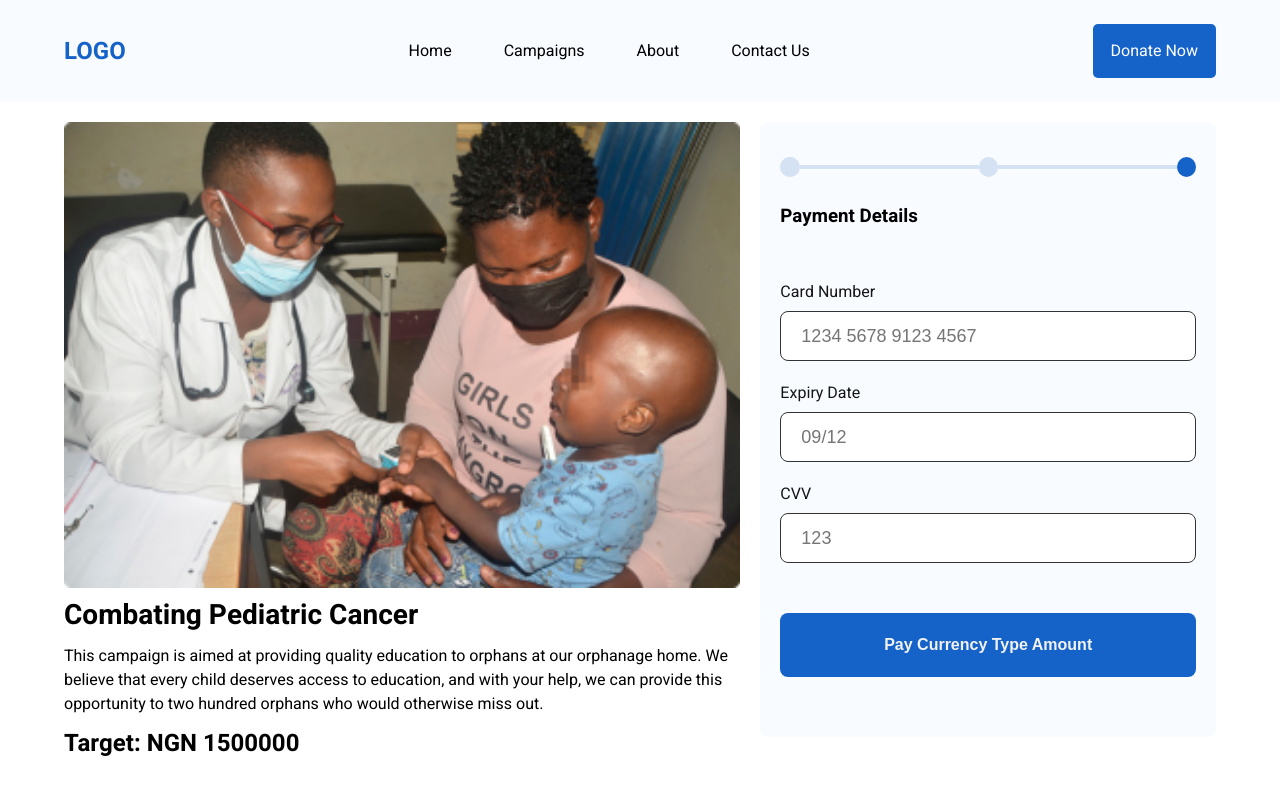
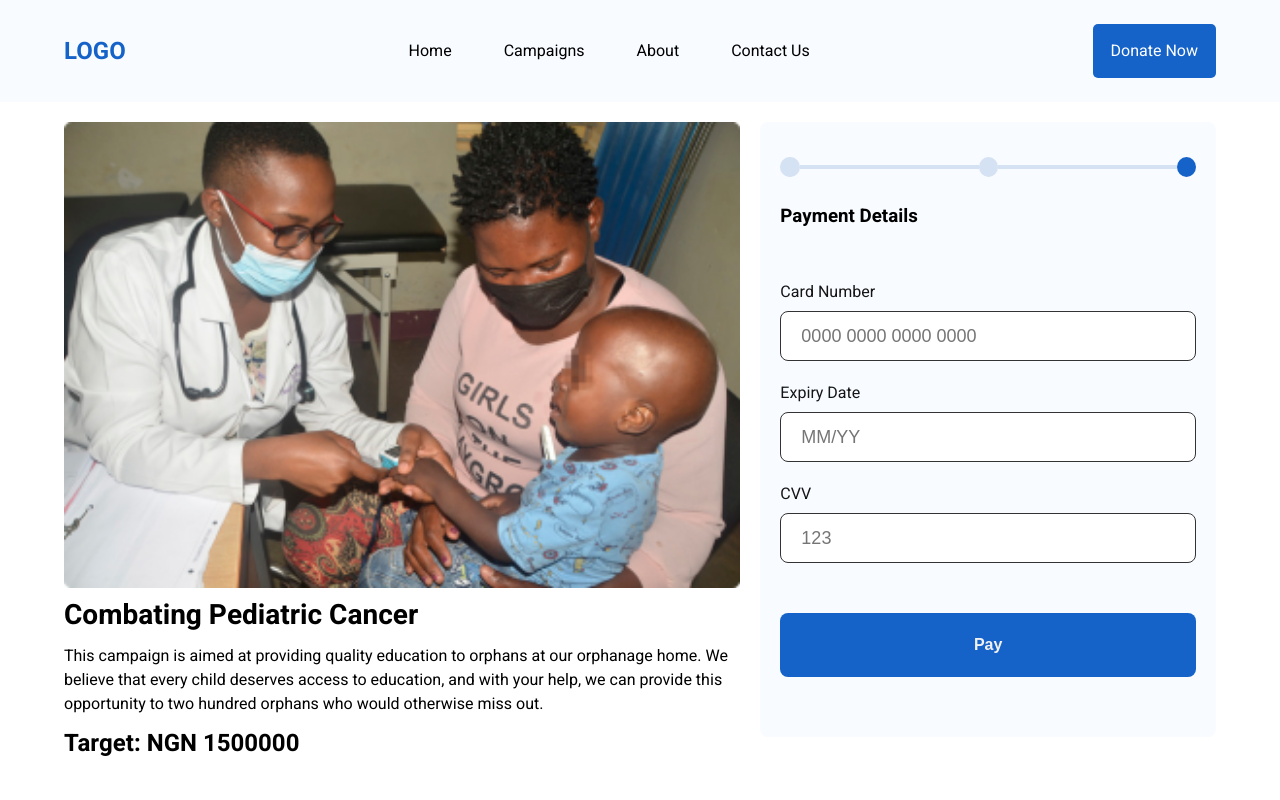
Before and after one commit to a-ww2-er/helphub, a React (Create React App) app: page /donation/payment/1 in a window 1280 px wide. Shown: the top 800 px of the page. Built offline with nearby package versions, Linux system fonts and the light colour scheme.

Commit message:
added paystack function

```diff
--- a/package.json
+++ b/package.json
@@ -3,6 +3,7 @@
   "version": "0.1.0",
   "private": true,
   "dependencies": {
+    "@paystack/inline-js": "^2.12.6",
     "@testing-library/jest-dom": "^5.16.5",
     "@testing-library/react": "^13.4.0",
     "@testing-library/user-event": "^13.5.0",
--- a/src/components/payment-details/payment-details.jsx
+++ b/src/components/payment-details/payment-details.jsx
@@ -13,38 +13,40 @@ import Navbar from "../navbar/navbar-component";
 export default function PaymentDetail() {
   const [showModal, setShowModal] = useState(false);
   const {
+    select,
     cardNumber,
     setCardNumber,
     date,
     setDate,
     cvv,
     setCvv,
-    pin,
-    setPin,
+    handlePayStack,
     amount,
     setOpenModal,
     currentCampaign,
-    currentPage
+    currentPage,
+    transaction,
   } = useContext(AppContext);
   const { id } = useParams();
 
   // this function shows the modal after payment is done
   function show() {
     if (cardNumber && cvv && date) {
+      setOpenModal(false);
       setShowModal(true);
-      setOpenModal(false);
       const currentCampaign = campaigns.find((items) => {
         return items.id == id;
       });
       currentCampaign.value = parseInt(amount);
-      console.log(amount);
-      console.log(currentCampaign.value)
+      // console.log(amount);
+      // console.log(currentCampaign.value)
     } else {
       setOpenModal(true);
     }
   }
 
-  return (<>
+  return (
+    <>
       <Navbar
         firstName="home"
         secondName="campaigns"
@@ -64,7 +66,7 @@ export default function PaymentDetail() {
               <label htmlFor="Card Number">Card Number</label>
               <input
                 type="number"
-              placeholder="1234 5678 9123 4567"
+                placeholder="0000 0000 0000 0000"
                 value={cardNumber}
                 onChange={(e) => setCardNumber(e.target.value)}
               />
@@ -73,7 +75,7 @@ export default function PaymentDetail() {
               <label htmlFor="Expiry Date">Expiry Date</label>
               <input
                 type="number"
-              placeholder="09/12"
+                placeholder="MM/YY"
                 value={date}
                 onChange={(e) => setDate(e.target.value)}
               />
@@ -99,10 +101,15 @@ export default function PaymentDetail() {
             />
           </div> */}
           </aside>
-        <button onClick={show}>Pay currency type amount</button>
+          <button onClick={show}>{`pay ${amount} ${select} `}</button>
         </aside>
 
-      {showModal ? <ThankYou showModal={showModal} id={id} /> : ""}
-    </section></>
+        {showModal ? (
+          <ThankYou showModal={showModal} id={id} transaction={transaction} />
+        ) : (
+          ""
+        )}
+      </section>
+    </>
   );
 }
--- a/src/components/thank-you/thank-you.jsx
+++ b/src/components/thank-you/thank-you.jsx
@@ -2,7 +2,7 @@ import { Link } from "react-router-dom";
 import Tick from "../../assets/thank-you-icon/Vector (4).png";
 import "./thank-you.css";
 
-export default function ThankYou({showModal, id}) {
+export default function ThankYou({showModal, id,transaction}) {
   return (
     <section className="thank-you">
       <section className="thank-you-container">
@@ -13,6 +13,7 @@ export default function ThankYou({showModal, id}) {
             Your donation will go a long way in providing education for orphans
             in need.
           </p>
+          <p> {`transaction id: ${transaction}`}</p>
          <span> <Link to="/"  className="btn">Home</Link><Link to={`/orphanages/campaign/${id}`} className="btn"  >Campaign</Link></span>
         </aside>
       </section>
--- a/src/context.js
+++ b/src/context.js
@@ -1,5 +1,6 @@
 import React, { useState, useEffect } from "react";
 import { orphanagesList } from "./local-data";
+import PaystackPop from "@paystack/inline-js";
 //context:
 const AppContext = React.createContext();
 
@@ -9,7 +10,7 @@ const AppProvider = ({ children }) => {
   const [searchTerm, setSearchTerm] = useState("");
   const [showNav, setShowNav] = useState(false);
   const [currentPage, setCurrentPage] = useState(0);
-  const [openModal,setOpenModal] = useState(false)
+  const [openModal, setOpenModal] = useState(false);
   const [amount, setAmount] = useState("");
   const [select, setSelect] = useState("");
   const [checkBox, setCheckBox] = useState(true);
@@ -18,7 +19,7 @@ const AppProvider = ({ children }) => {
   const [cardNumber, setCardNumber] = useState("");
   const [date, setDate] = useState("");
   const [cvv, setCvv] = useState("");
-  const [pin, setPin] = useState("");
+  const [transaction, setTransaction] = useState("");
   const [currentCampaign, setCurrentCampaign] = useState(0);
 
   useEffect(() => {
@@ -43,6 +44,22 @@ const AppProvider = ({ children }) => {
   //     return {id, title,description,image}
   //   })
   //   setOrphanages(localData)},[])
+  const handlePayStack = (id, campaigns, setShowModal) => {
+    const payStack = new PaystackPop();
+    payStack.newTransaction({
+      key: "pk_test_d97eda9b349087c621a24ddda7abcb92083e1bb9", //my payStack acc key
+      amount: amount * 100,
+      email: email,
+      onCancel() {  // you can display a modal here or leave it like this..
+        alert("You have Cancelled the Transaction")},
+
+        // transaction here is an object wed get back from paystack  NOT the state called"transaction"
+      onSuccess(transaction) {
+        setTransaction(transaction.transaction);
+       // you can input our success modal functions here
+      },
+    });
+  };
 
   return (
     <AppContext.Provider
@@ -70,12 +87,12 @@ const AppProvider = ({ children }) => {
         setCvv,
         checkBox,
         setCheckBox,
-        pin,
-        setPin,
         openModal,
         currentCampaign,
         setCurrentCampaign,
         setOpenModal,
+        handlePayStack,
+        transaction,
       }}
     >
       {children}
--- a/src/pages/campaign-page/EachCampaign.js
+++ b/src/pages/campaign-page/EachCampaign.js
@@ -1,4 +1,3 @@
-
 import { useContext } from "react";
 import Navbar from "../../components/navbar/navbar-component";
 import SingleCampaign from "../../components/single-campaign/SingleCampaign";
@@ -6,17 +5,29 @@ import { AppContext } from "../../context";
 import { Helmet } from "react-helmet";
 
 const EachCampaign = () => {
-  const {currentPage}= useContext(AppContext)
-  return(
+  const { currentPage } = useContext(AppContext);
+  //  no need for helmet , you can use ..window.document.title = "campaign";
+  // or you can use useRef hook to access more html tags
+
+  return (
     <>
-    <Helmet>
+      <Helmet>
         <title>Campaign</title>
-        <meta name="description" content="Donations help provide basic necessities like food and clothing, as well as educational and extracurricular opportunities." />
-    </Helmet>
-    <Navbar firstName="home" secondName="campaigns" thirdName="about" fourthName="contact Us"  firstLink={`/orphanages/${currentPage}`}/>
-    <SingleCampaign />
+        <meta
+          name="description"
+          content="Donations help provide basic necessities like food and clothing, as well as educational and extracurricular opportunities."
+        />
+      </Helmet>
+      <Navbar
+        firstName="home"
+        secondName="campaigns"
+        thirdName="about"
+        fourthName="contact Us"
+        firstLink={`/orphanages/${currentPage}`}
+      />
+      <SingleCampaign />
     </>
-  )
+  );
 };
 
 export default EachCampaign;
```
Also changed, not shown: 1 other file (tests, documents, lock files or other folders). Lines whose indentation alone changed are shown as unchanged.
